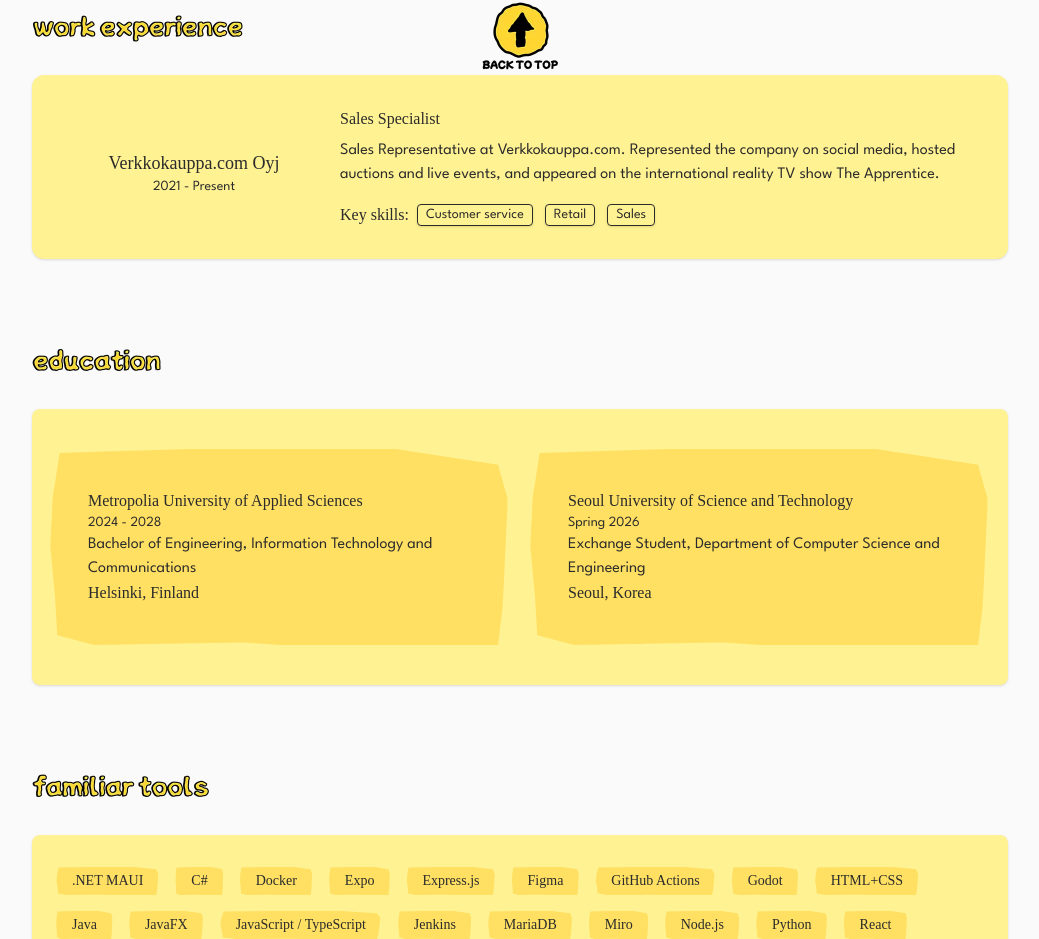
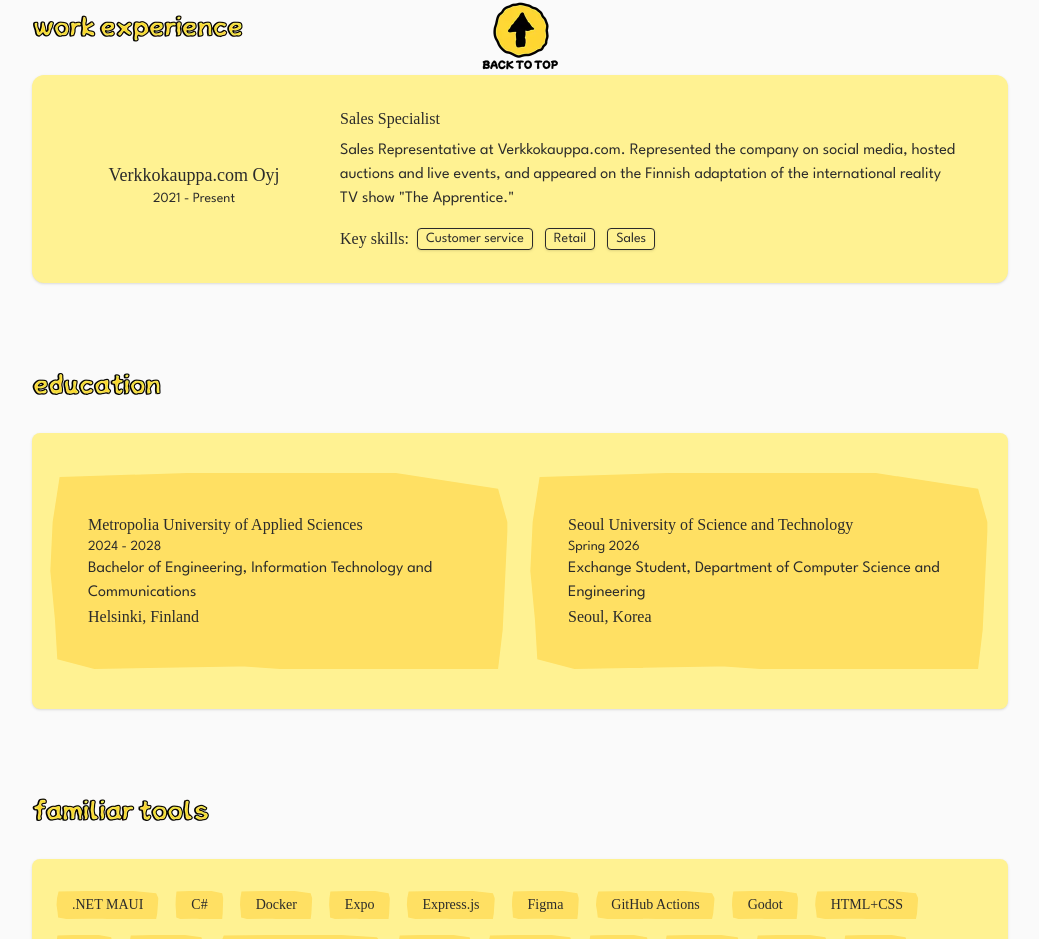
Before and after one commit to mehiis/portfolio-website, a React (Vite) app: page / in a window 1280 px wide. Shown: the part 823-1762 px from the top of the page, without its empty margins (120-1159 px from the left). Built offline with nearby package versions, Linux system fonts and the light colour scheme; a web font is replaced by a local one.

Commit message:
update work component

```diff
--- a/src/components/homepage/Work.tsx
+++ b/src/components/homepage/Work.tsx
@@ -9,20 +9,20 @@ const jobs = [
         title: "Verkkokauppa.com Oyj",
         role: "Sales Specialist",
         duration: "2021 - Present",
-        description: "Sales Representative at Verkkokauppa.com. Represented the company on social media, hosted auctions and live events, and appeared on the international reality TV show The Apprentice.",
+        description: 'Sales Representative at Verkkokauppa.com. Represented the company on social media, hosted auctions and live events, and appeared on the Finnish adaptation of the international reality TV show "The Apprentice."',
         skills: ["Customer service", "Retail", "Sales"],
     },
 ].reverse();
 
 const Work = () => {
     return(
-        <div className="max-w-[1440px] min-w-[360px] mx-auto p-2 md:px-30">
+        <div className="max-w-360 min-w-90 mx-auto p-2 md:px-30">
             <CustomH2Title sourceSm={h2sm} sourceLg={h2lg} alt="Work Experience" />
         <ul className="flex flex-col">
             {[...jobs].map((job, index) => (
                 <li
                     key={index}
-                    className="p-4 m-4 max-w-[1440px]">
+                    className="p-4 m-4 max-w-360">
                     <CustomListView title={job.title} role={job.role} description={job.description} duration={job.duration} skills={job.skills.sort()} />
                 </li>
             ))}
```
